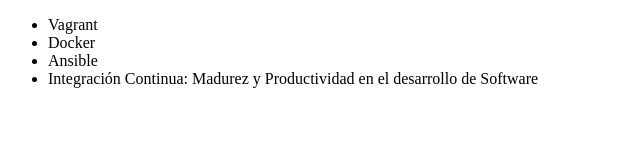
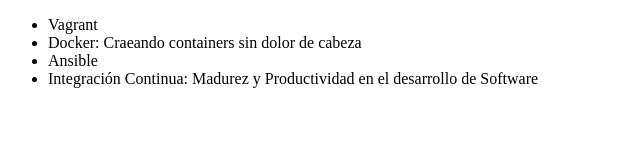
Before and after one commit to Hardrusso/alura-git, a plain HTML site: page index.html in a window 1280 px wide. Shown: the whole page, without its empty margins (0-640 px from the left). Drawn offline with Linux system fonts and the light colour scheme.

Commit message:
Corrigiendo el nombre del curso de Docker

```diff
--- a/index.html
+++ b/index.html
@@ -9,7 +9,7 @@
 <body>
         <ul>
             <li>Vagrant</li>
-            <li>Docker</li>
+            <li>Docker: Craeando containers sin dolor de cabeza</li>
             <li>Ansible</li>
             <li>Integración Continua: Madurez y Productividad en el desarrollo de Software</li>
         </ul>
```
